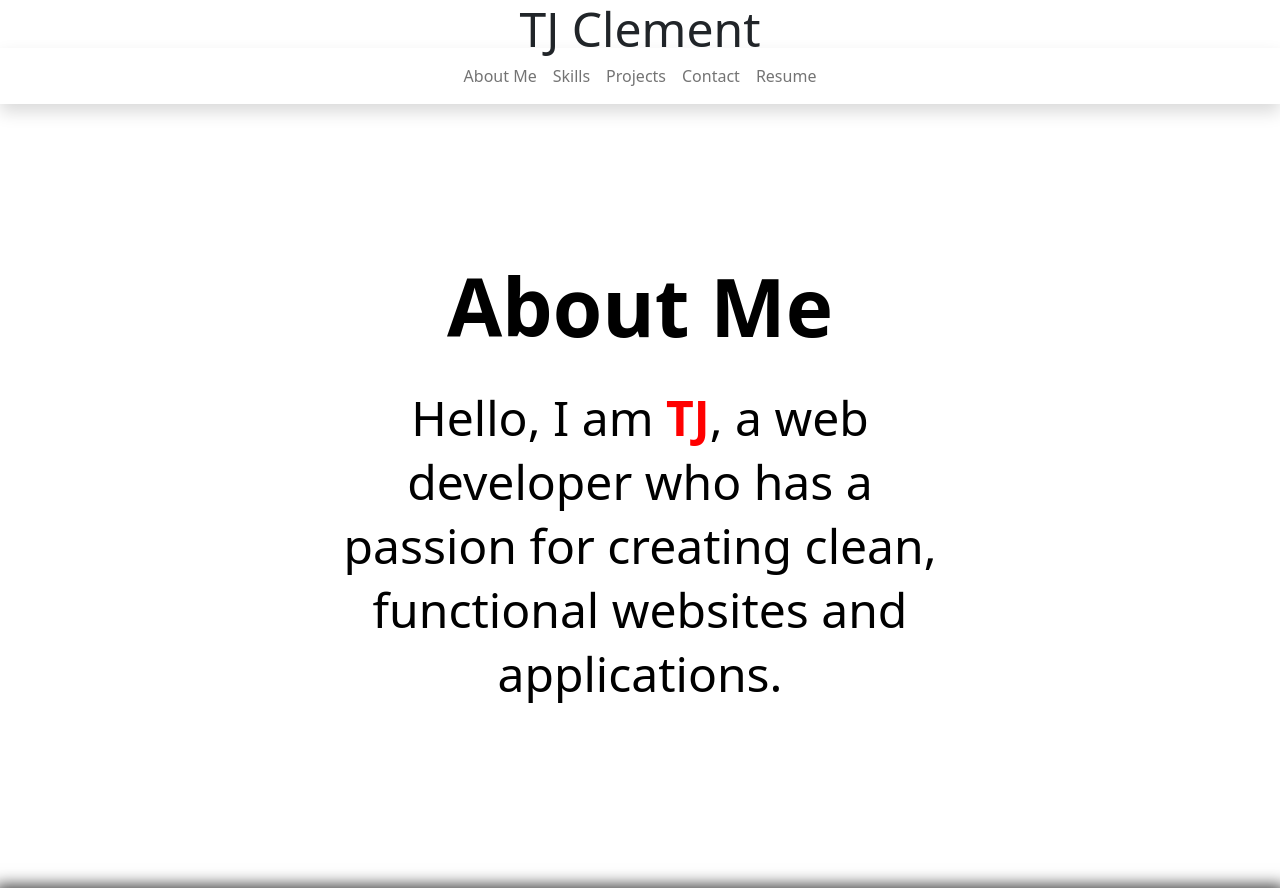
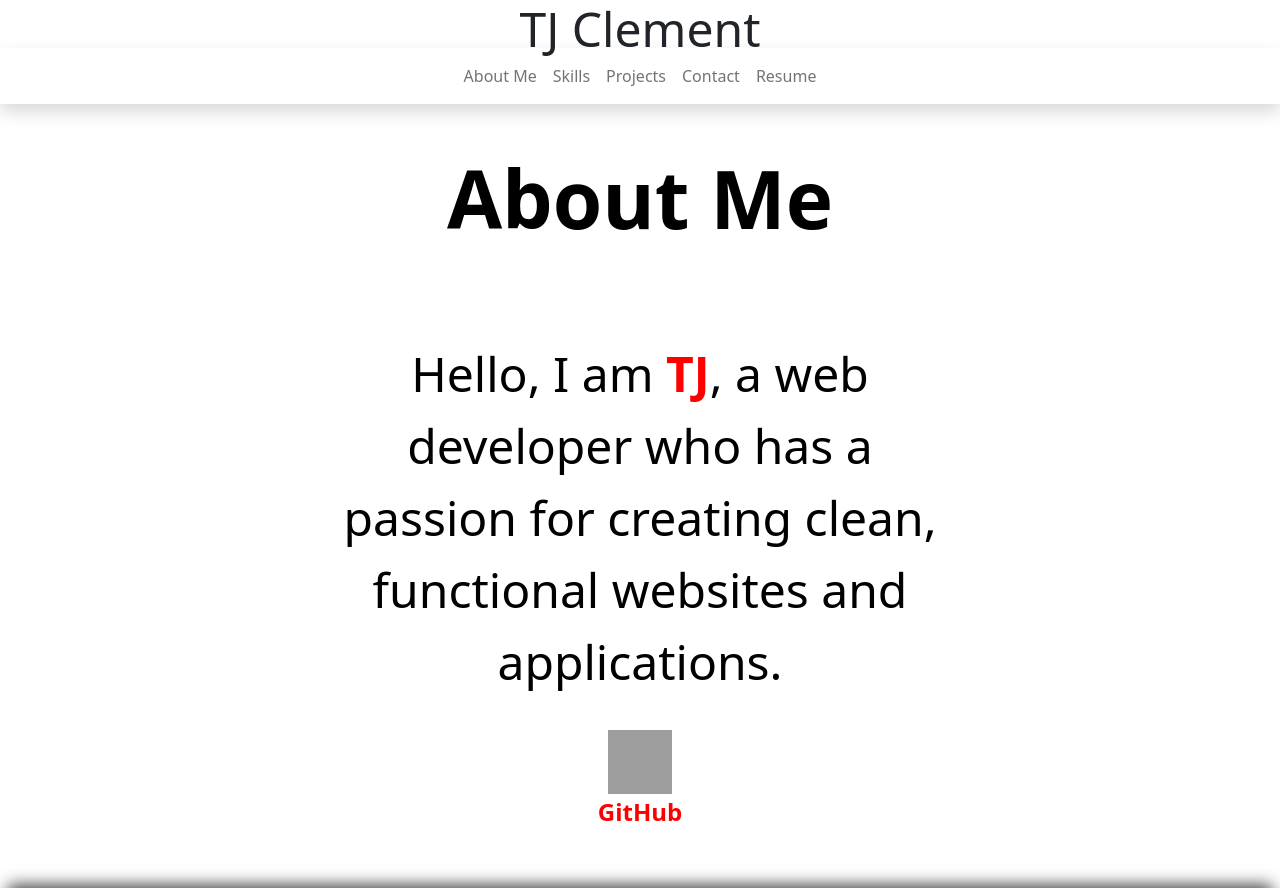
Before and after one commit to ClementTJ-FS/portfolio, a React (Create React App) app in the folder dev/portfolio/: page / in a window 1280 px wide. Shown: the top 888 px of the page. Built offline with nearby package versions, Linux system fonts and the light colour scheme; grey boxes are pictures that could not be loaded.

Commit message:
Styling pass. - Added github link.

```diff
--- a/dev/portfolio/src/components/About.jsx
+++ b/dev/portfolio/src/components/About.jsx
@@ -9,42 +9,88 @@ const SAbout = Styled.section`
   width: 100%;
   min-height: 50rem;
   color: black;
+  margin: 0 auto;
+
+  p {
+    font-size: 3rem;
+    text-align: center;
+    line-height: 1.5;
+  }
+
+  h1 {
+    font-size: 5rem;
+    text-align: center;
+    font-weight: bold;
+    margin-bottom: 2rem;
+  }
+
+  .about {
+    width: 50%;
+    margin: 0 auto;
+  }
+
+  @media (max-width: 768px) {
+    padding: 5rem 0;
+
+    .about {
+      width: 95%;
+    }
+    p {
+      font-size: 1.5rem;
+      text-align: center;
+    }
+  }
   `;
 
 const About = () => {
   return (
     <SAbout id='about'>
-      <div style={styles.aboutMe}>
-        <h1 style={styles.title}>About Me</h1>
-        <p style={styles.text}>
+      <h1>About Me</h1>
+      <div className='about'>
+        <p>
           Hello, I am <span style={styles.name}>TJ</span>, a web developer who
           has a passion for creating clean, functional websites and
           applications.
         </p>
+        <a
+          style={styles.social}
+          href='https://github.com/ClementTJ-FS'
+          target='_blank'
+          rel='noreferrer'
+        >
+          <img
+            src='https://img.icons8.com/ios-filled/50/000000/github.png'
+            alt='github'
+            style={styles.icon}
+          />
+          GitHub
+        </a>
       </div>
     </SAbout>
   );
 };
 
 const styles = {
-  aboutMe: {
-    width: '50%',
-  },
-  title: {
-    fontSize: '5rem',
-    marginBottom: '2rem',
-    textAlign: 'center',
-    fontWeight: 'bold',
-  },
-  text: {
-    fontSize: '3rem',
-    lineHeight: '4rem',
-    textAlign: 'center',
-  },
   name: {
     color: 'rgb(255, 0, 0)',
     fontWeight: 'bold',
   },
+  social: {
+    display: 'flex',
+    flexDirection: 'column',
+    alignItems: 'center',
+    justifyContent: 'center',
+    marginTop: '2rem',
+    fontSize: '1.5rem',
+    fontWeight: 'bold',
+    textDecoration: 'none',
+    color: 'red',
+  },
+  icon: {
+    width: '4rem',
+    height: '4rem',
+    margin: '0 1rem',
+  },
 };
 
 export default About;
--- a/dev/portfolio/src/components/Contact.jsx
+++ b/dev/portfolio/src/components/Contact.jsx
@@ -10,7 +10,8 @@ const ContactContainer = Styled.section`
   background-color: black;
   color: white;
   padding-bottom: 5rem;
-  width: 100%;
+  width: 98%;
+  margin: 0 auto;
   box-shadow: 0px 0px 15px 5px rgba(0,0,0,0.75);
 
   .err {
--- a/dev/portfolio/src/components/Skills.jsx
+++ b/dev/portfolio/src/components/Skills.jsx
@@ -127,6 +127,8 @@ const styles = {
     boxShadow: '0px 0px 15px 5px rgba(0,0,0,0.75)',
     zIndex: '50',
     paddingBottom: '5rem',
+    width: '98%',
+    margin: '0 auto',
   },
   h1: {
     textAlign: 'center',
```
Also changed, not shown: 2 other files (tests, documents, lock files or other folders).
